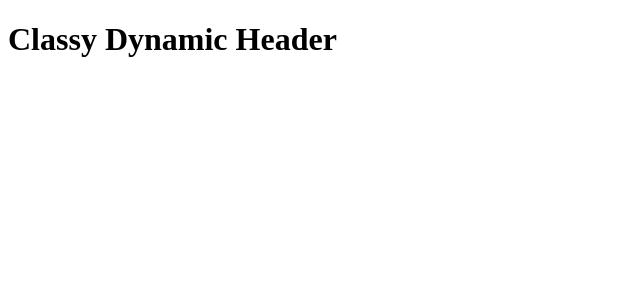
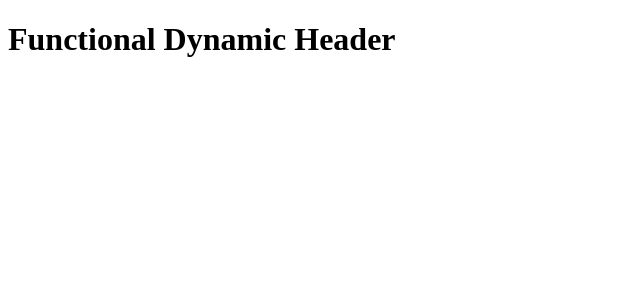
Before and after one commit to pinakinmistry/React-Training, a React app in the folder todo-app/: page / in a window 1280 px wide. Shown: the top 300 px of the page, without its empty margins (0-640 px from the left). Built offline with nearby package versions, Linux system fonts and the light colour scheme.

Commit message:
Passing data using props in functional component

```diff
--- a/todo-app/App.js
+++ b/todo-app/App.js
@@ -1,9 +1,5 @@
 import React from 'react'
 
-class App extends React.Component {
-	render() {
-		return <h1>{this.props.header}</h1>
-	}
-}
+const App = (props) => <h1>{props.header}</h1>
 
 export default App
--- a/todo-app/main.js
+++ b/todo-app/main.js
@@ -2,4 +2,4 @@ import React from 'react'
 import ReactDOM from 'react-dom'
 import App from './App'
 
-ReactDOM.render(<App header="Classy Dynamic Header"/>, document.getElementById('app'))
+ReactDOM.render(<App header="Functional Dynamic Header"/>, document.getElementById('app'))
```
Also changed, not shown: 1 other file (tests, documents, lock files or other folders).
